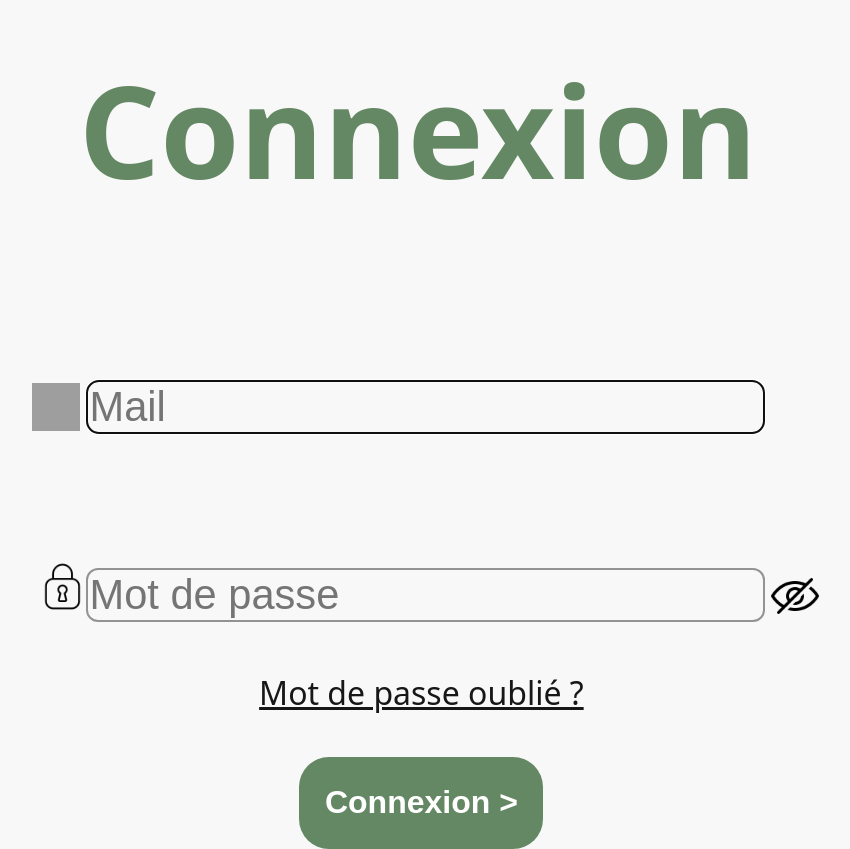
After one commit to Synnly/Ecopret-public, a Symfony app: template ecopret/templates/security/login.html.twig in a window 1280 px wide. The commit adds this page. Shown: the whole page, without its empty margins (222-1072 px from the left). Run offline with Twig, Linux system fonts and the light colour scheme; the template is opened without the code that fills it, so the values that code supplies are empty; some libraries are stand-ins or nearby versions; grey boxes are pictures that could not be loaded.

Commit message:
page de connexion

```diff
--- a/ecopret/assets/styles/app.css
+++ /dev/null
@@ -1,3 +0,0 @@
-body {
-    background-color: skyblue;
-}
--- /dev/null
+++ b/ecopret/public/css/login.css
@@ -0,0 +1,70 @@
+.div-login-all-input{
+    margin-top: 5%;
+    font-size: 200%;
+    margin-left: 10%;
+}
+
+.div-login-input{
+    margin-bottom: 8%;
+    margin-left: -10%;
+}
+
+.login-titre{
+    margin-top: 5%;
+}
+
+.login-input{
+    font-size: 130%;
+    width: 100%;
+    background-color: transparent;
+    border-style: solid;
+    border-radius: 12px;
+    border-color: #949393;
+}
+
+.div-login-Centrer{
+    display:grid;
+    justify-content: center;
+    align-content: center;
+}
+
+.login-btn {
+    margin-top: 3%;
+    font-size: 100%;
+    font-weight: 900;
+    width: 40%;
+    height: 20%;
+    margin-left: 25%;
+    margin-top: 7%;
+    background-color: #658864;
+    color: white;
+    border-radius: 30px;
+    border-color: #658864;
+    border: none;
+}
+
+.login-logo{
+    margin-bottom: -9%;
+    margin-left: -8%;
+}
+
+.login-logo-oeil{
+    margin-left: 102%;
+    margin-bottom: -9%;
+}
+
+.login-logo-mdp{
+    margin-bottom: -14.5%;
+    margin-left: -7.5%;
+}
+
+.div-login-mdpOublie{
+    display:grid;
+    justify-content: center;
+    align-content: center;
+    margin-left: -10%;
+}
+
+#mdp-oublie {
+    color: #171717;
+}
--- /dev/null
+++ b/ecopret/public/js/controllers/login/login.js
@@ -0,0 +1,14 @@
+function afficherCacherMdp(){
+    //Changement du type de l'input pour le mot de passe pour le voir
+    document.getElementById('registration_form_plainPassword').type = (document.getElementById('registration_form_plainPassword').type == 'text') ? 'password' : 'text';
+    //Changement de l'image selon si le mot de passe est visible ou non
+    document.getElementById('VCmdp').src = (document.getElementById('VCmdp').src.endsWith('oeil.png')) ? '/img/cacher.png' : '/img/oeil.png';
+}
+
+function afficherAlerte(message){
+    if(message === "Username could not be found."){
+        alert("Veuillez vérifier votre addresse mail");
+    }else if(message === "Invalid credentials.") {
+        alert("Mot de passe et/ou e-mail incorrecte veuillez vérifier vos informations");
+    }
+}
--- a/ecopret/src/Controller/MainController.php
+++ b/ecopret/src/Controller/MainController.php
@@ -11,10 +11,15 @@ class MainController extends AbstractController
     #[Route('/main', name: 'app_main')]
     public function index(): Response
     {
+
+        if(!$this->getUser()){
+            return $this->redirectToRoute('app_login');
+        }
         //Page Main (il me fallait une redirection)
         //Si vous changer la route ou de fichier oublie pas de remplacer RegistrationController.php ligne 46
         return $this->render('main/index.html.twig', [
             'controller_name' => 'EcoPrêt',
+            'user' => $this->getUser(),
         ]);
     }
 }
--- a/ecopret/templates/main/index.html.twig
+++ b/ecopret/templates/main/index.html.twig
@@ -6,5 +6,6 @@
 
 <div class="example-wrapper">
     <h1>{{ controller_name }}</h1>
+    <p>bonjour {{user.getNomCompte()}}</p>
 </div>
 {% endblock %}
--- a/ecopret/templates/registration/register.html.twig
+++ b/ecopret/templates/registration/register.html.twig
@@ -7,10 +7,10 @@
 {% block javascripts %}
 	<script src="{{ asset('js/controllers/sign-up/sign-up.js') }}"></script>
 {% endblock %}
-{% block title %}Hello CreateAccountController!
+{% block title %}Création d'un compte
 {% endblock %}
 {% block body %}
-{% if erreur is defined %}
+{% if erreur is defined and erreur is not empty %}
 	<script>
 		afficherAlerte("{{ erreur }}");
 	</script>
--- /dev/null
+++ b/ecopret/templates/security/login.html.twig
@@ -0,0 +1,53 @@
+{% extends 'base.html.twig' %}
+{% block stylesheets %}
+	{{ parent() }}
+	<link rel="stylesheet" href="{{ asset('css/login.css') }}">
+{% endblock %}
+{% block javascripts %}
+	<script src="{{ asset('js/controllers/login/login.js') }}"></script>
+{% endblock %}
+{% block title %}Connexion
+{% endblock %}
+
+{% block body %}
+	<form method="post">
+		{% if error is defined and error is not empty %}
+			<script>
+				afficherAlerte("{{ error.messageKey|trans(error.messageData, 'security') }}");
+			</script>
+		{% endif %}
+
+		{% if app.user %}
+			<div class="mb-3">
+				You are logged in as
+				{{ app.user.userIdentifier }},
+				<a href="{{ path('app_logout') }}">Logout</a>
+			</div>
+		{% endif %}
+		<div class="div-login-Centrer">
+			<div>
+				<h1 class="login-titre">Connexion</h1>
+			</div>
+			<div class="div-login-all-input">
+				<div class="div-login-input">
+					<label><img src="/img/email.png" width="48" height="48" class="login-logo"></label>
+					<input type="email" value="{{ last_username }}" name="AdresseMailCOmpte" id="inputAdresseMailCOmpte" class="login-input" autocomplete="email" placeholder="Mail" required autofocus>
+				</div>
+				<div class="div-login-input">
+					<label><img src="/img/mot-de-passe.png" width="55" height="55" class="login-logo-mdp"></label>
+					<label><img id="VCmdp" src="/img/cacher.png" width="48" height="48" class="login-logo-oeil" onclick="afficherCacherMdp()"></label>
+					<input type="password" name="password" id="inputPassword" class="login-input" autocomplete="current-password" placeholder="Mot de passe" required>
+				</div>
+				<div class="div-login-input">
+					<input class"login-input" type="hidden" name="_csrf_token" value="{{ csrf_token('authenticate') }}">
+				</div>
+				<div class="div-login-mdpOublie">
+					<a href="" id="mdp-oublie">Mot de passe oublié ?</a>
+				</div>
+				<button class="login-btn" type="submit">
+					Connexion >
+				</button>
+			</div>
+		</div>
+	</form>
+{% endblock %}
```
Also changed, not shown: ecopret/src/Controller/SecurityController.php (added, +32 -0 lines), ecopret/src/Security/LoginAuthenticator.php (added, +64 -0 lines), 1 other file.
